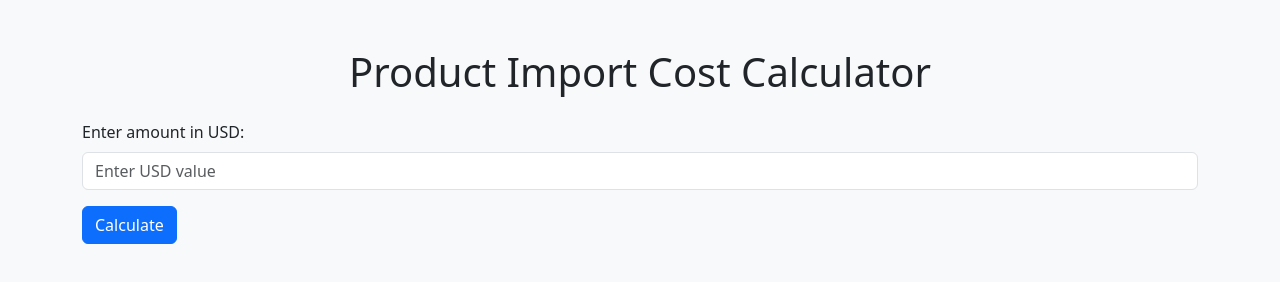
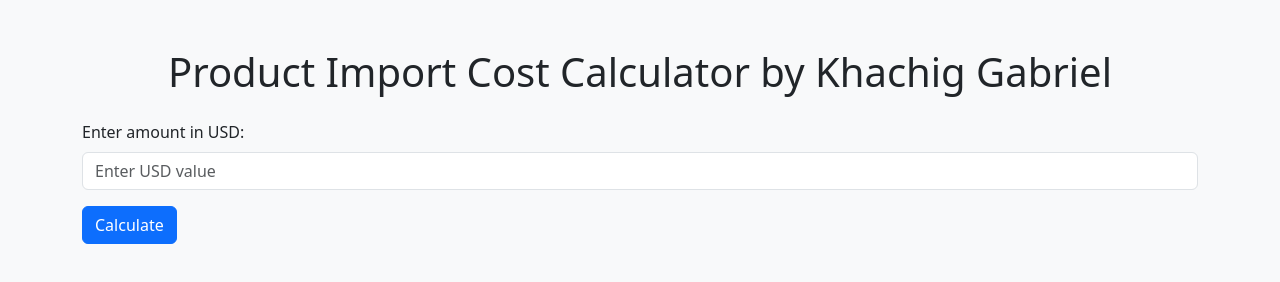
Before and after one commit to Khachig-Gabriel/calculate-product-tax-armenia, a plain HTML site: page index.html in a window 1280 px wide. Drawn offline with nearby package versions, Linux system fonts and the light colour scheme.

Commit message:
Update index.html

```diff
--- a/index.html
+++ b/index.html
@@ -10,7 +10,7 @@
 <body class="bg-light">
 
     <div class="container py-5">
-        <h1 class="text-center mb-4">Product Import Cost Calculator</h1>
+        <h1 class="text-center mb-4">Product Import Cost Calculator by Khachig Gabriel</h1>
 
         <!-- Input field for the user to enter the amount in USD -->
         <div class="mb-3">
```
